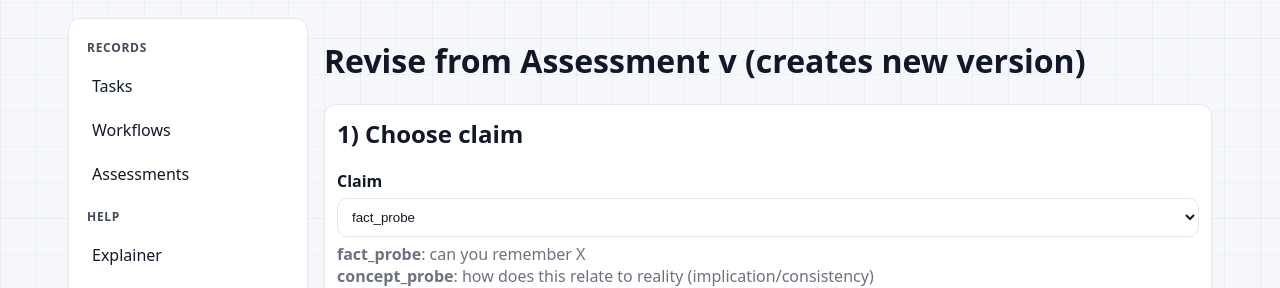
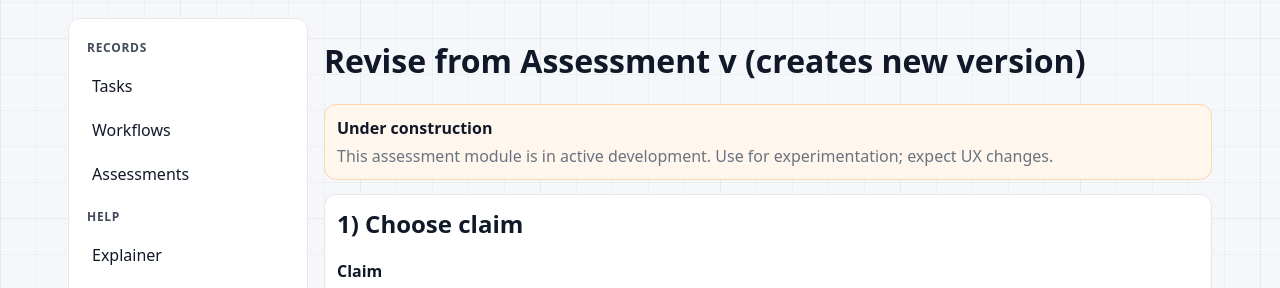
Before and after one commit to blueprinted-io/project-loom, a Python web app: template lcs_mvp/app/templates/assessment_edit.html in a window 1280 px wide. Shown: the part 142-430 px from the top of the page. Run offline with Jinja, Linux system fonts and the light colour scheme; the template is opened without the code that fills it, so the values that code supplies are empty.

Commit message:
assessments: add under construction banners

```diff
--- a/lcs_mvp/app/templates/assessment_edit.html
+++ b/lcs_mvp/app/templates/assessment_edit.html
@@ -1,6 +1,10 @@
 {% extends "base.html" %}
 {% block content %}
 <h1>{% if mode=='new' %}New Assessment{% else %}Revise from Assessment v{{ item.version }} (creates new version){% endif %}</h1>
+<div class="callout warn" style="margin-top:10px">
+  <b>Under construction</b>
+  <div class="muted" style="margin-top:6px">This assessment module is in active development. Use for experimentation; expect UX changes.</div>
+</div>
 
 {% if lint %}
   {% set lint_errors = lint|selectattr('level','equalto','error')|list %}
--- a/lcs_mvp/app/templates/assessment_view.html
+++ b/lcs_mvp/app/templates/assessment_view.html
@@ -3,6 +3,10 @@
 <div class="row">
   <div style="flex:1">
     <h1>Assessment v{{ item.version }}</h1>
+    <div class="callout warn" style="margin-top:10px">
+      <b>Under construction</b>
+      <div class="muted" style="margin-top:6px">Assessment workflows are in active development. Behavior and UI may change.</div>
+    </div>
     <div class="muted"><code>{{ item.record_id }}</code></div>
   </div>
   {% if can(request.state.role, 'assessment:revise') %}
--- a/lcs_mvp/app/templates/assessments_list.html
+++ b/lcs_mvp/app/templates/assessments_list.html
@@ -4,6 +4,10 @@
   <div>
     <h1>Assessments</h1>
     <div class="muted">Latest version of each assessment item.</div>
+    <div class="callout warn" style="margin-top:10px">
+      <b>Under construction</b>
+      <div class="muted" style="margin-top:6px">The assessment authoring UX is in active development. Expect rough edges.</div>
+    </div>
   </div>
   {% if can(request.state.role, 'assessment:create') %}
   <div>
```
